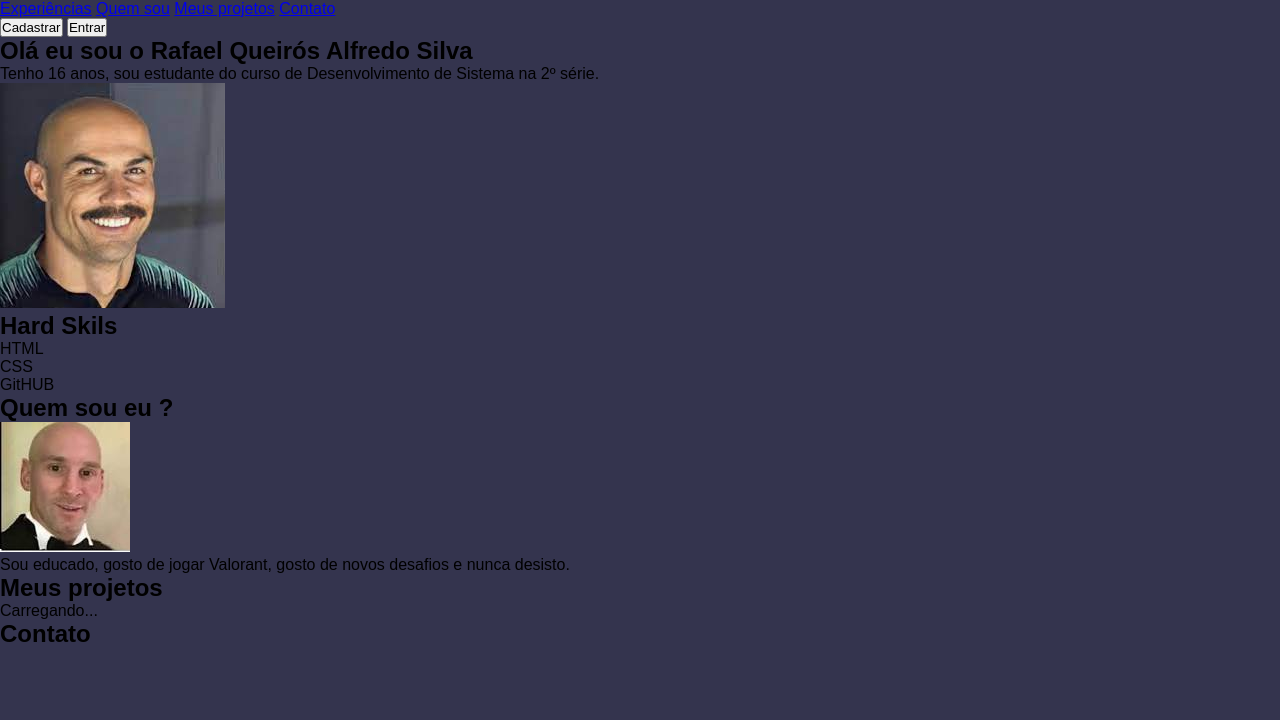
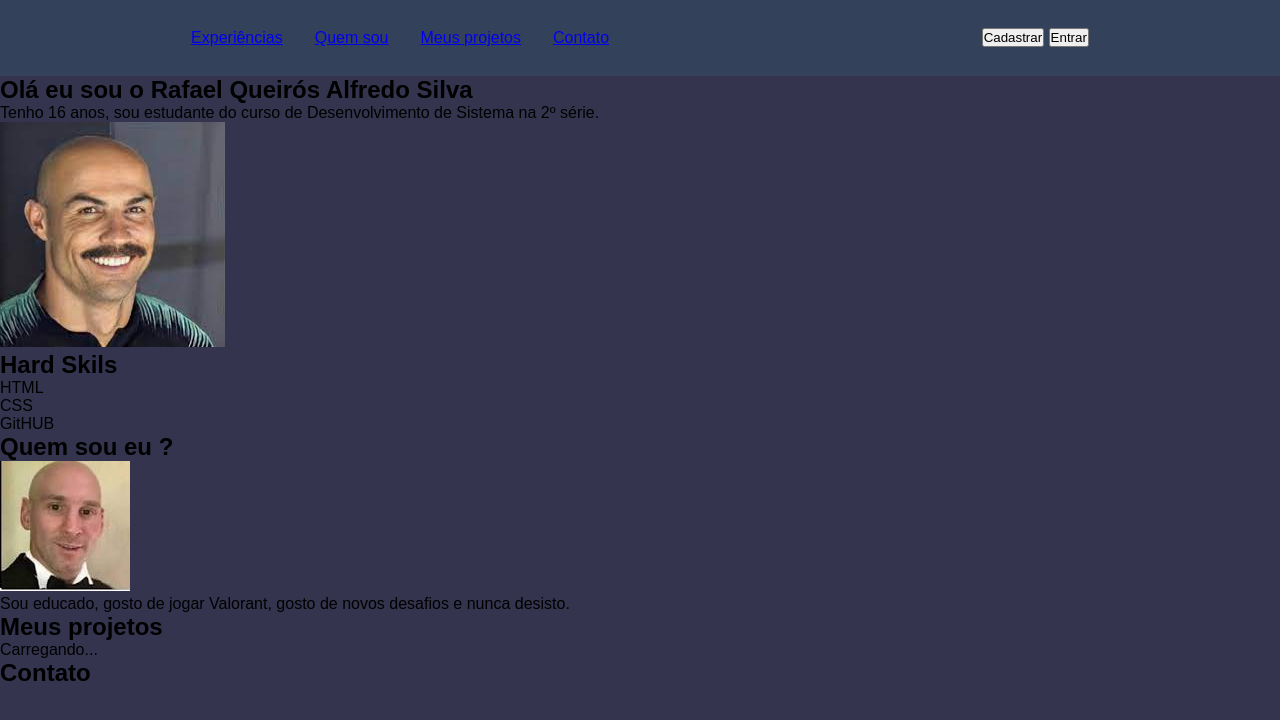
Before and after one commit to Rafah18/Portfolfio, a plain HTML site: page Portfolfio/Portfolfio/index.html in a window 1280 px wide. Drawn offline with Linux system fonts and the light colour scheme.

Commit message:
Atualização do CSS

```diff
--- a/Portfolfio/Portfolfio/style.css
+++ b/Portfolfio/Portfolfio/style.css
@@ -5,6 +5,7 @@
     --dark2: #34415a;
     --dark3: #566961;
     --dark4: #cbdad5;
+    --dark5: #cbdad5;
     --cyan: #70e3ea;
 }
 /* Reset do CSS - todos seletores */
@@ -18,3 +19,22 @@ body{
     height: 100vh;
     font-family: 'Arial';
 }
+
+header{
+    display: flex;
+    justify-content: space-around;
+    align-items: center;
+    gap: 1rem;
+    flex-wrap: wrap;
+    padding: 0.8rem;
+    background-color: var(--dark2);
+    min-height: 50px;
+}
+
+nav{
+    display: flex;
+    gap: 2rem;
+    justify-content: center;
+    align-items: center;
+    flex-wrap: wrap;
+}
```
